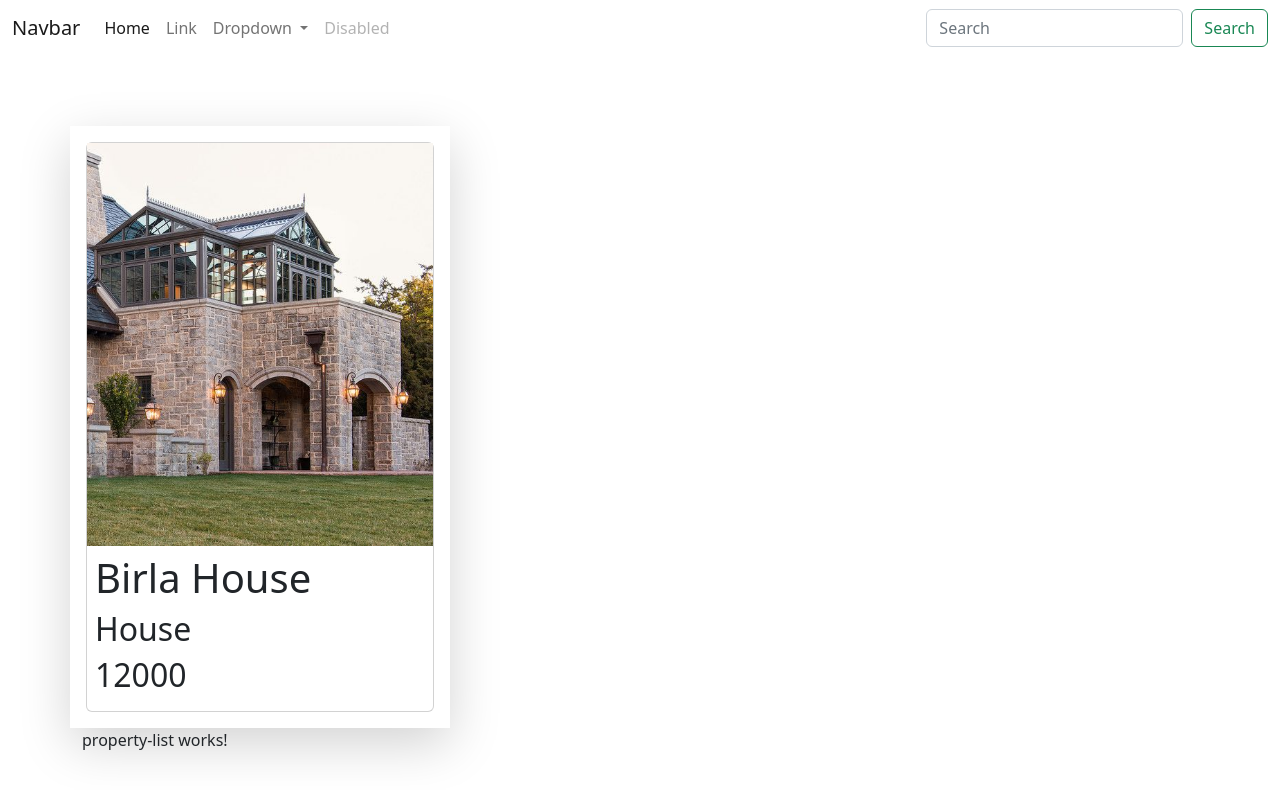
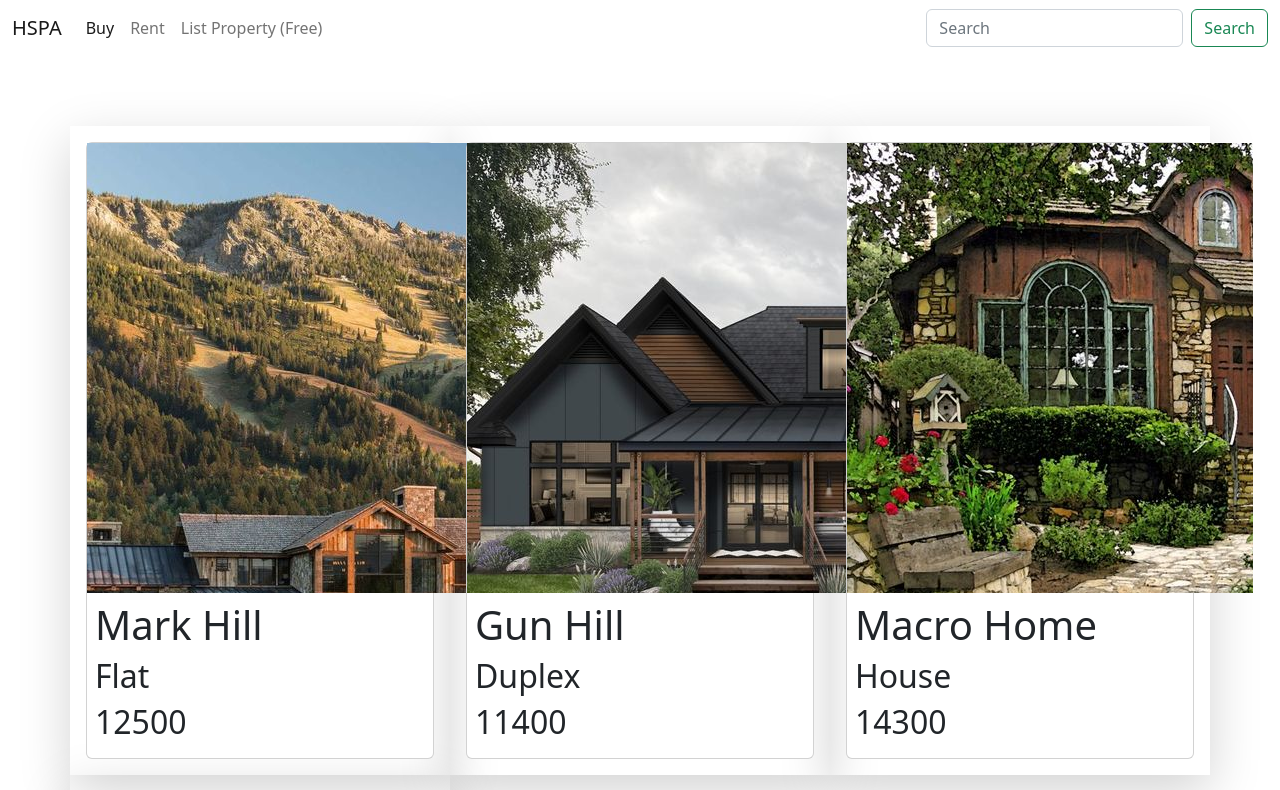
Before and after one commit to zu-laikha/HSPA, an Angular app: page / in a window 1280 px wide. Shown: the top 790 px of the page. Built offline with nearby package versions, Linux system fonts and the light colour scheme.

Commit message:
New commit plz

```diff
--- a/angular.json
+++ b/angular.json
@@ -22,7 +22,8 @@
             "tsConfig": "tsconfig.app.json",
             "assets": [
               "src/favicon.ico",
-              "src/assets"
+              "src/assets",
+              "src/data"
             ],
             "styles": [
               "node_modules/bootstrap/dist/css/bootstrap.min.css",
--- a/src/app/app.component.html
+++ b/src/app/app.component.html
@@ -1,5 +1,5 @@
 <app-nav-bar></app-nav-bar>
 <div class="container" style="margin-top: 70px;">
-  <app-property-card></app-property-card>
-  <app-property-list></app-property-list>
+  <!-- <app-property-list></app-property-list> -->
+  <router-outlet></router-outlet>
 </div>
--- a/src/app/app.module.ts
+++ b/src/app/app.module.ts
@@ -1,23 +1,42 @@
 import { NgModule } from '@angular/core';
 import { BrowserModule } from '@angular/platform-browser';
+import { HttpClientModule } from '@angular/common/http';
+import { Routes, RouterModule } from '@angular/router';
 
 import { AppComponent } from './app.component';
 import { PropertyCardComponent } from './property/property-card/property-card.component';
 import { PropertyListComponent } from './property/property-list/property-list.component';
 import { NavBarComponent } from './nav-bar/nav-bar.component';
+import { HousingService } from './services/housing.service';
+import { AddPropertyComponent } from './property/add-property/add-property.component';
+import { PropertyDetailComponent } from './property/property-detail/property-detail.component';
+import { FormsModule } from '@angular/forms';
 
+const appRoutes: Routes = [
+  {path: '', component: PropertyListComponent},
+  {path: 'rent-property', component: PropertyListComponent},
+  {path: 'add-property', component: AddPropertyComponent},
+  {path: 'property-detail/:id', component: PropertyDetailComponent},
+  {path: '**', component: PropertyListComponent},
+]
 
 @NgModule({
   declarations: [
     AppComponent,
     PropertyCardComponent,
     PropertyListComponent,
-    NavBarComponent
+    NavBarComponent,
+    AddPropertyComponent,
+    PropertyDetailComponent
    ],
   imports: [
-    BrowserModule
+    BrowserModule,
+    HttpClientModule,
+    RouterModule.forRoot(appRoutes)
   ],
-  providers: [],
+  providers: [
+    HousingService
+  ],
   bootstrap: [AppComponent]
 })
 export class AppModule { }
--- a/src/app/nav-bar/nav-bar.component.html
+++ b/src/app/nav-bar/nav-bar.component.html
@@ -1,30 +1,19 @@
 <nav class="navbar navbar-expand-lg bg-body-tertiary">
   <div class="container-fluid">
-    <a class="navbar-brand" href="#">Navbar</a>
+    <a class="navbar-brand" routerLink="/">HSPA</a>
     <button class="navbar-toggler" type="button" data-bs-toggle="collapse" data-bs-target="#navbarSupportedContent" aria-controls="navbarSupportedContent" aria-expanded="false" aria-label="Toggle navigation">
       <span class="navbar-toggler-icon"></span>
     </button>
     <div class="collapse navbar-collapse" id="navbarSupportedContent">
       <ul class="navbar-nav me-auto mb-2 mb-lg-0">
         <li class="nav-item">
-          <a class="nav-link active" aria-current="page" href="#">Home</a>
+          <a class="nav-link" aria-current="page" [routerLinkActiveOptions]="{exact:true}" routerLinkActive="active" routerLink="/">Buy</a>
         </li>
         <li class="nav-item">
-          <a class="nav-link" href="#">Link</a>
-        </li>
-        <li class="nav-item dropdown">
-          <a class="nav-link dropdown-toggle" href="#" role="button" data-bs-toggle="dropdown" aria-expanded="false">
-            Dropdown
-          </a>
-          <ul class="dropdown-menu">
-            <li><a class="dropdown-item" href="#">Action</a></li>
-            <li><a class="dropdown-item" href="#">Another action</a></li>
-            <li><hr class="dropdown-divider"></li>
-            <li><a class="dropdown-item" href="#">Something else here</a></li>
-          </ul>
+          <a class="nav-link" routerLinkActive="active" routerLink="/rent-property">Rent</a>
         </li>
         <li class="nav-item">
-          <a class="nav-link disabled">Disabled</a>
+          <a class="nav-link" routerLinkActive="active" routerLink="/add-property">List Property (Free)</a>
         </li>
       </ul>
       <form class="d-flex" role="search">
--- a/src/app/property/IProperty.interface.ts
+++ b/src/app/property/IProperty.interface.ts
@@ -1,6 +1,8 @@
 export interface IProperty {
   Id: number;
+  SellRent: number;
   Name: string;
   Type: string;
   Price: number;
+  Image?: string;
  }
--- a/src/app/property/property-card/property-card.component.css
+++ b/src/app/property/property-card/property-card.component.css
@@ -0,0 +1,49 @@
+/* zooming in */
+.card:hover img {
+  transform: scale(1.2,1.2);
+  transition-duration: 500ms;
+  transition-timing-function: ease-out;
+  opacity: .7;
+}
+
+/* zooming out */
+.card img {
+  transform: scale(1,1);
+  transition-duration: 500ms;
+  transition-timing-function: ease-out;
+}
+
+.card-img-wrapper {
+  overflow: hidden;
+  position: relative;
+  height: 450px;
+  width: 406px;
+}
+
+/* button appear when hover */
+.card-img-wrapper:hover .members-icons {
+  bottom: 0;
+  opacity: 1;
+}
+
+/* button dissapear when no hover */
+.members-icons {
+  position: absolute;
+  bottom: -10%;
+  left: 0;
+  right: 0;
+  margin-right: auto;
+  margin-left: auto;
+  opacity: 0;
+}
+
+
+/* popup effects for button */
+.animate {
+  transition: all 0.3s ease-in-out;
+}
+
+/* .img {
+  height: 250px;
+  width: 250px;
+} */
--- a/src/app/property/property-card/property-card.component.html
+++ b/src/app/property/property-card/property-card.component.html
@@ -1,12 +1,20 @@
-<div class="row">
-  <div class="shadow-lg col-sm-4 p-3">
-    <div class="card">
-      <img src="assets/images/house_default.jpg">
-      <div class="card-body p-2">
-        <h1>{{ Property.Name }}</h1>
-        <h2>{{ Property.Type }}</h2>
-        <h2>{{ Property.Price }}</h2>
-      </div>
-    </div>
+<div class="card">
+  <!-- avoid image from zooming in out of the frame -->
+  <div class="card-img-wrapper">
+    <img *ngIf="property.Image" src="assets/images/{{property.Image}}.jpg">
+    <img *ngIf="!property.Image" src="assets/images/house_default.jpg">
+    <ul class="list-inline text-center members-icons animate">
+      <li class="list-inline-item">
+        <button class="btn btn-primary" routerLink="/property-detail/{{property.Id}}"><i class="far fa-edit"></i></button>
+      </li>
+      <li class="list-inline-item">
+        <button class="btn btn-primary"><i class="far fa-address-book"></i></button>
+      </li>
+    </ul>
+  </div>
+  <div class="card-body p-2">
+    <h1>{{ property.Name }}</h1>
+    <h2>{{ property.Type }}</h2>
+    <h2>{{ property.Price }}</h2>
   </div>
 </div>
--- a/src/app/property/property-card/property-card.component.ts
+++ b/src/app/property/property-card/property-card.component.ts
@@ -1,4 +1,5 @@
-import { Component } from "@angular/core";
+import { Component, Input } from "@angular/core";
+import { IProperty } from "../IProperty.interface";
 
 @Component( {
   selector: 'app-property-card',
@@ -8,10 +9,14 @@ import { Component } from "@angular/core";
 
 export class PropertyCardComponent {
 
-  Property: any = {
-    "Id": 1,
-    "Name": "Birla House",
-    "Type": "House",
-    "Price": 12000
-  }
+  @Input() property : IProperty = {
+    Id: 0,
+    SellRent: 1,
+    Name: "",
+    Type: "",
+    Price: 0
+  };
+
+  constructor() {}
+
 }
--- a/src/app/property/property-list/property-list.component.html
+++ b/src/app/property/property-list/property-list.component.html
@@ -1 +1,5 @@
-<p>property-list works!</p>
+<div class="row">
+  <div *ngFor="let property of properties" class="shadow-lg col-sm-4 p-3">
+    <app-property-card [property]="property"></app-property-card>
+  </div>
+</div>
--- a/src/app/property/property-list/property-list.component.ts
+++ b/src/app/property/property-list/property-list.component.ts
@@ -1,10 +1,35 @@
-import { Component } from '@angular/core';
+import { Component, OnInit } from '@angular/core';
+import { HousingService } from 'src/app/services/housing.service';
+import { IProperty } from '../IProperty.interface';
+import { ActivatedRoute } from '@angular/router';
 
 @Component({
   selector: 'app-property-list',
   templateUrl: './property-list.component.html',
   styleUrls: ['./property-list.component.css']
 })
-export class PropertyListComponent {
+export class PropertyListComponent implements OnInit{
+
+  SellRent = 1;
+
+  properties: Array<IProperty> | undefined;
+
+  constructor(private route: ActivatedRoute, private housingService: HousingService) {}
+
+  ngOnInit(): void {
+    if(this.route.snapshot.url.toString()){
+      this.SellRent = 2; //Means we are on rent-property URL else we are on base URL
+    }
+
+    this.housingService.getAllProperties(this.SellRent).subscribe (
+      data => {
+        this.properties = data;
+        console.log(data);
+      }, error => {
+        console.log('httperror:');
+        console.log(error);
+      }
+    )
+  }
 
 }
--- a/src/app/services/housing.service.ts
+++ b/src/app/services/housing.service.ts
@@ -11,13 +11,13 @@ export class HousingService {
 
   constructor(private http:HttpClient) { }
 
-  getAllProperties(): Observable<IProperty[]> {
+  getAllProperties(SellRent: number): Observable<IProperty[]> {
     return this.http.get<IProperty[]>('data/properties.json').pipe(
       map(data => {
         const propertiesArray: Array<IProperty> = [];
 
         for(const id in data) {
-          if(data.hasOwnProperty(id)) {
+          if(data.hasOwnProperty(id) && data[id].SellRent === SellRent) {
             propertiesArray.push(data[id]);
           }
         }
--- a/src/index.html
+++ b/src/index.html
@@ -1,8 +1,9 @@
 <!doctype html>
 <html lang="en">
 <head>
+  <script src="https://kit.fontawesome.com/0365819eb6.js" crossorigin="anonymous"></script>
   <meta charset="utf-8">
-  <title>MyFirstApp</title>
+  <title>HSPA</title>
   <base href="/">
   <meta name="viewport" content="width=device-width, initial-scale=1">
   <link rel="icon" type="image/x-icon" href="favicon.ico">
```
